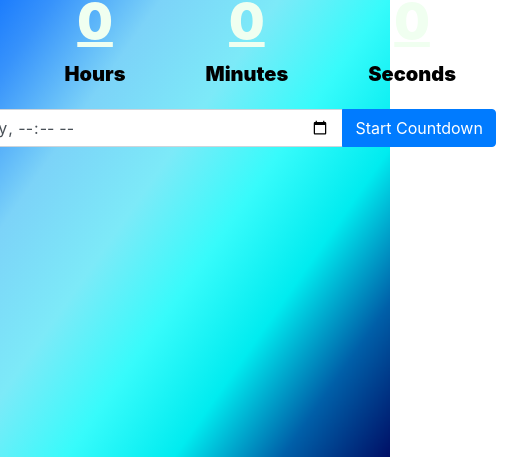
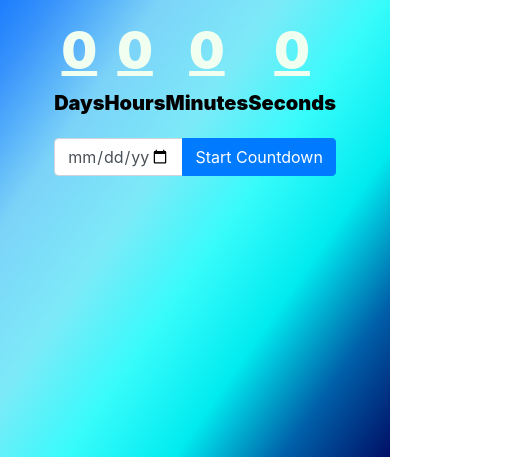
Before and after one commit to ZounMedia/bootstrap-basics, a plain HTML site: page webapp-examples/countdown-clock/index.html in a window 390 px wide. Shown: the part 387-844 px from the top of the page, 511 px wide, since content can reach past the window. Drawn offline with nearby package versions, Linux system fonts and the light colour scheme.

Commit message:
add media query for countdown

```diff
--- a/webapp-examples/countdown-clock/styles.css
+++ b/webapp-examples/countdown-clock/styles.css
@@ -55,3 +55,9 @@ h1 {
 .input-group {
   margin-top: 20px;
 }
+
+@media screen and (max-width: 400px) {
+  .countdown div {
+    margin: 0;
+  }
+}
```
